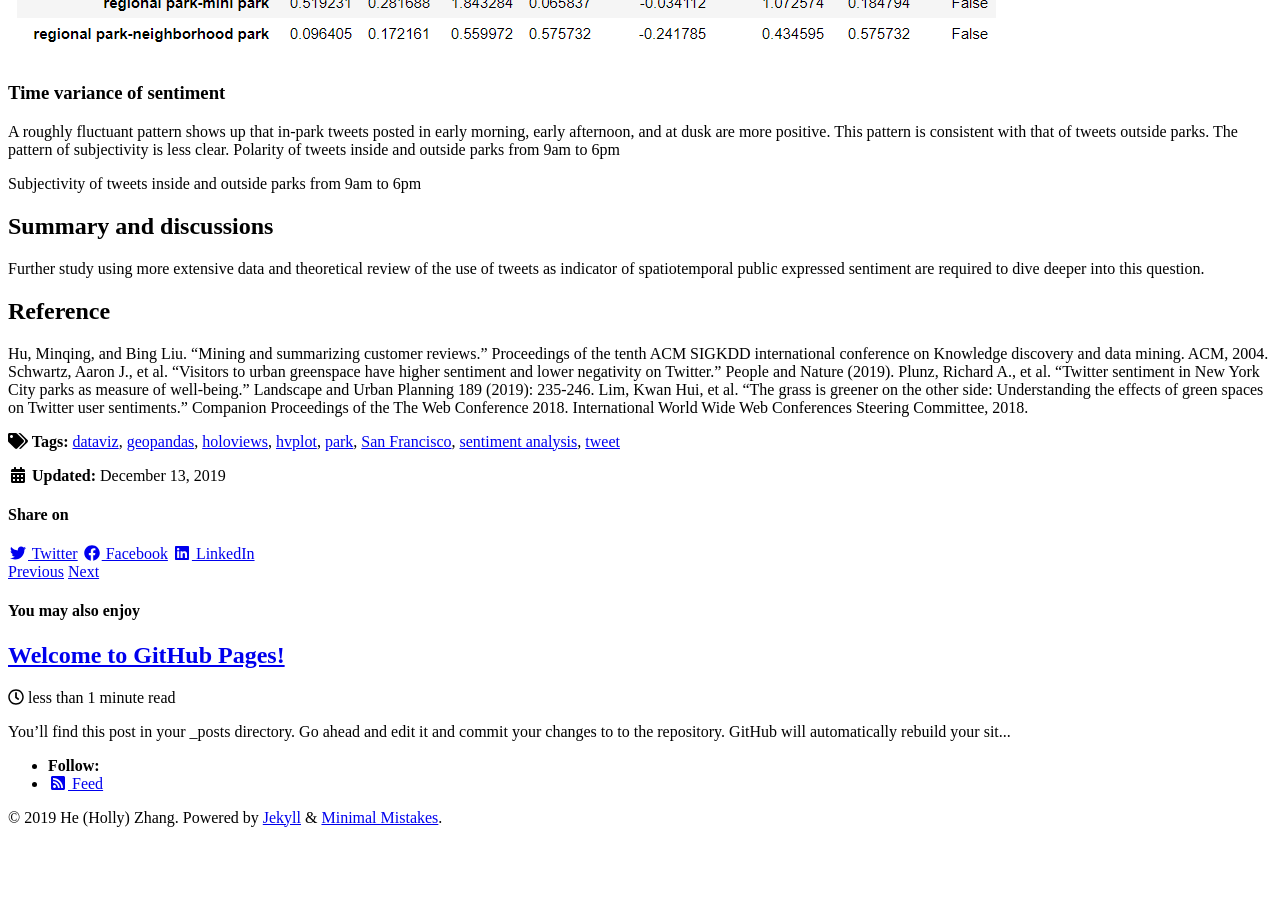
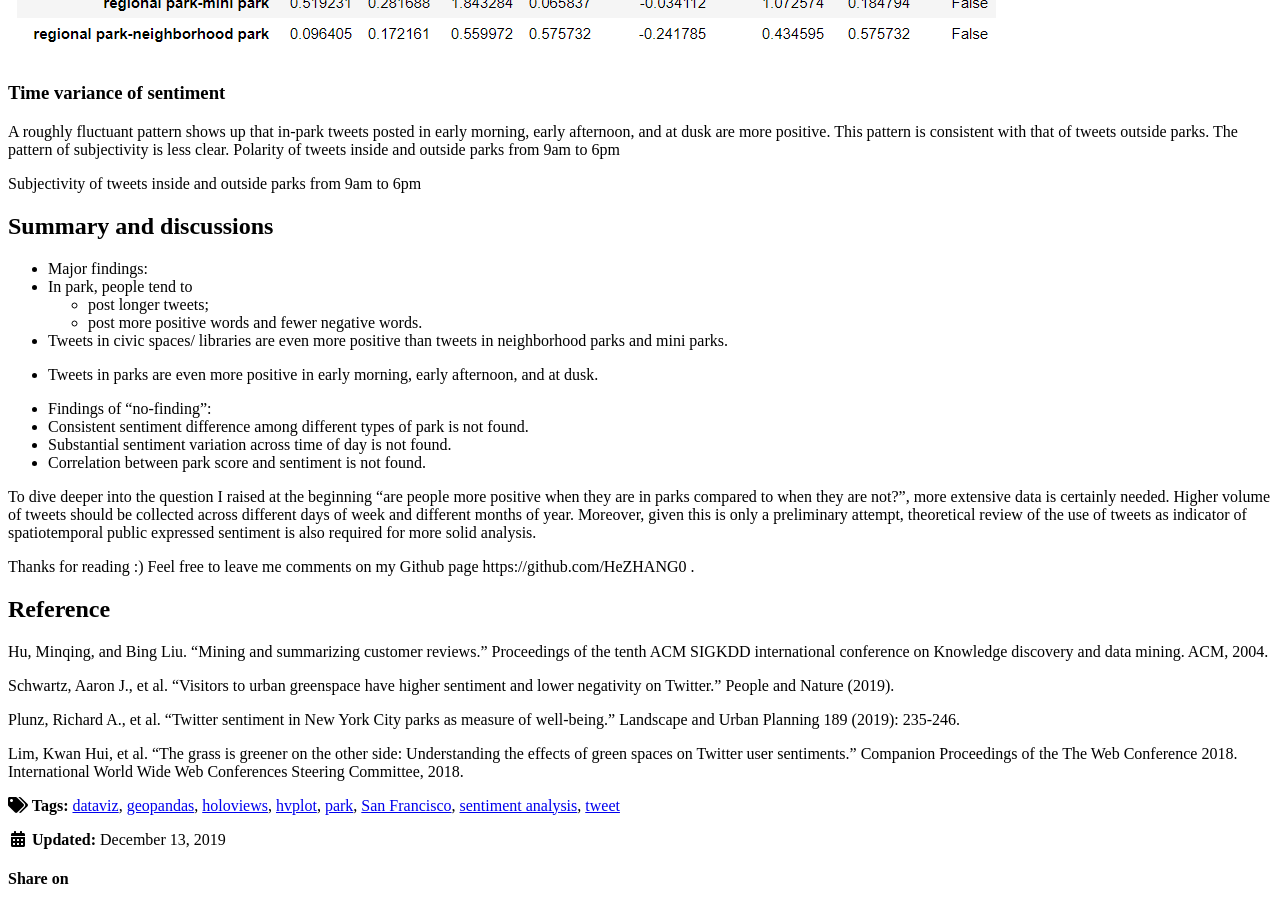
Before and after one commit to HeZHANG0/Personal_website, a Jekyll site: the page built from _posts/2019-12-13-tweet-sentiment-parks.md, in a window 1280 px wide and 900 px high, scrolled down 5599 px. Built offline with Jekyll 4.4.1, drawn with Linux system fonts in a browser that asks for light colours; cached includes are drawn as plain includes; nearby versions of some CDN libraries; some of the changed text lies outside the part shown.

Commit message:
Update 2019-12-13-tweet-sentiment-parks.md

```diff
--- a/_posts/2019-12-13-tweet-sentiment-parks.md
+++ b/_posts/2019-12-13-tweet-sentiment-parks.md
@@ -106,15 +106,29 @@ Subjectivity of tweets inside and outside parks from 9am to 6pm
 <div id="folium-chart-7"></div>
 
 ## Summary and discussions
+* Major findings:
++ In park, people tend to
+  - post longer tweets;
+  - post more positive words and fewer negative words.
+- Tweets in civic spaces/ libraries are even more positive than tweets in neighborhood parks and mini parks.
+- Tweets in parks are even more positive in early morning, early afternoon, and at dusk.
 
+* Findings of "no-finding":
+- Consistent sentiment difference among different types of park is not found.
+- Substantial sentiment variation across time of day is not found.
+- Correlation between park score and sentiment is not found.
 
+To dive deeper into the question I raised at the beginning "are people more positive when they are in parks compared to when they are not?", more extensive data is certainly needed. Higher volume of tweets should be collected across different days of week and different months of year. Moreover, given this is only a preliminary attempt, theoretical review of the use of tweets as indicator of spatiotemporal public expressed sentiment is also required for more solid analysis.
 
-Further study using more extensive data and theoretical review of the use of tweets as indicator of spatiotemporal public expressed sentiment are required to dive deeper into this question.
+Thanks for reading :) Feel free to leave me comments on my Github page https://github.com/HeZHANG0 .
 
 
 
 ## Reference
 Hu, Minqing, and Bing Liu. "Mining and summarizing customer reviews." Proceedings of the tenth ACM SIGKDD international conference on Knowledge discovery and data mining. ACM, 2004.
+
 Schwartz, Aaron J., et al. "Visitors to urban greenspace have higher sentiment and lower negativity on Twitter." People and Nature (2019).
+
 Plunz, Richard A., et al. "Twitter sentiment in New York City parks as measure of well-being." Landscape and Urban Planning 189 (2019): 235-246.
+
 Lim, Kwan Hui, et al. "The grass is greener on the other side: Understanding the effects of green spaces on Twitter user sentiments." Companion Proceedings of the The Web Conference 2018. International World Wide Web Conferences Steering Committee, 2018.
```
Also changed, not shown: other parts of _posts/2019-12-13-tweet-sentiment-parks.md (+6 -6 lines).
